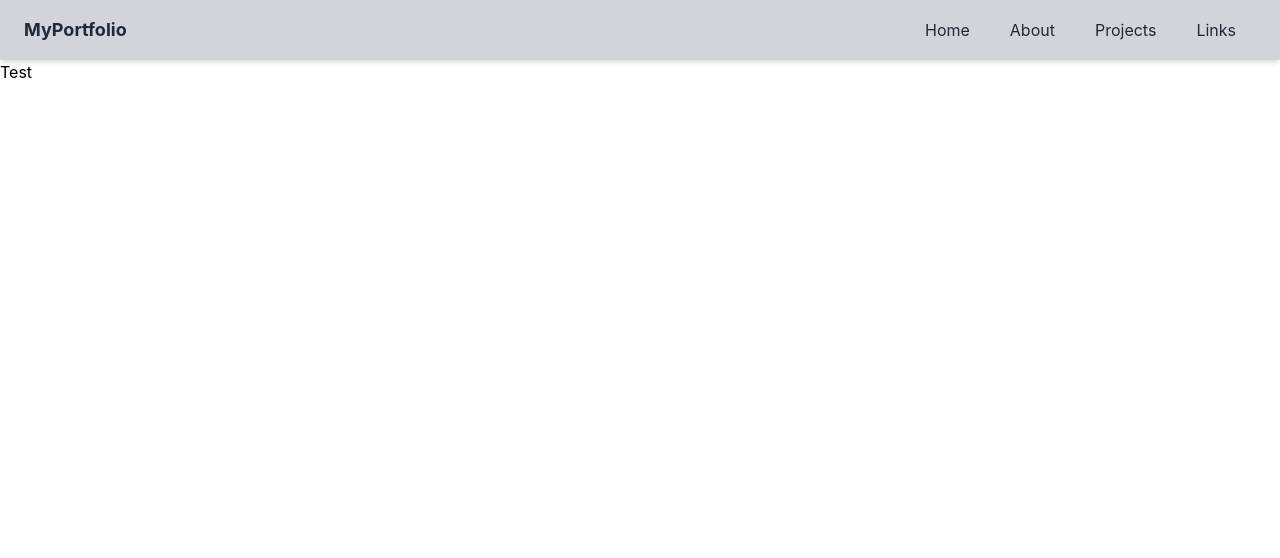
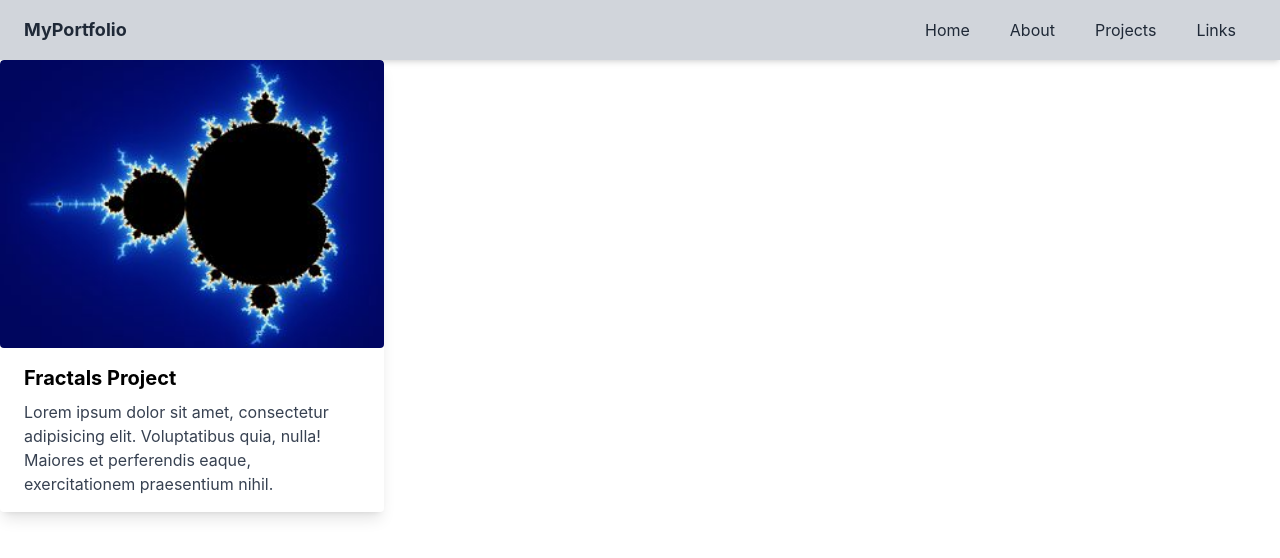
Before and after one commit to anursaidy/anursaidy.github.io, a React (Create React App) app in the folder portfolio-app/: page /projects in a window 1280 px wide. Shown: the top 558 px of the page. Built offline with nearby package versions, Linux system fonts and the light colour scheme.

Commit message:
Added a Project Card

```diff
--- a/portfolio-app/src/Projects.js
+++ b/portfolio-app/src/Projects.js
@@ -1,9 +1,17 @@
 import React from 'react';
-
+import fractalImage from './images/fractal.jpg'
 function Projects() {
   return (
     <div>
-    Test
+      <div class="max-w-sm rounded overflow-hidden shadow-lg">
+        <img src={fractalImage} alt="Fractal" className="w-full h-auto rounded" />
+        <div class="px-6 py-4">
+          <div class="font-bold text-xl mb-2">Fractals Project</div>
+          <p class="text-gray-700 text-base">
+            Lorem ipsum dolor sit amet, consectetur adipisicing elit. Voluptatibus quia, nulla! Maiores et perferendis eaque, exercitationem praesentium nihil.
+          </p>
+        </div>
+      </div>
     </div>
   );
 }
```
Also changed, not shown: portfolio-app/src/images/fractal.jpg (added).
